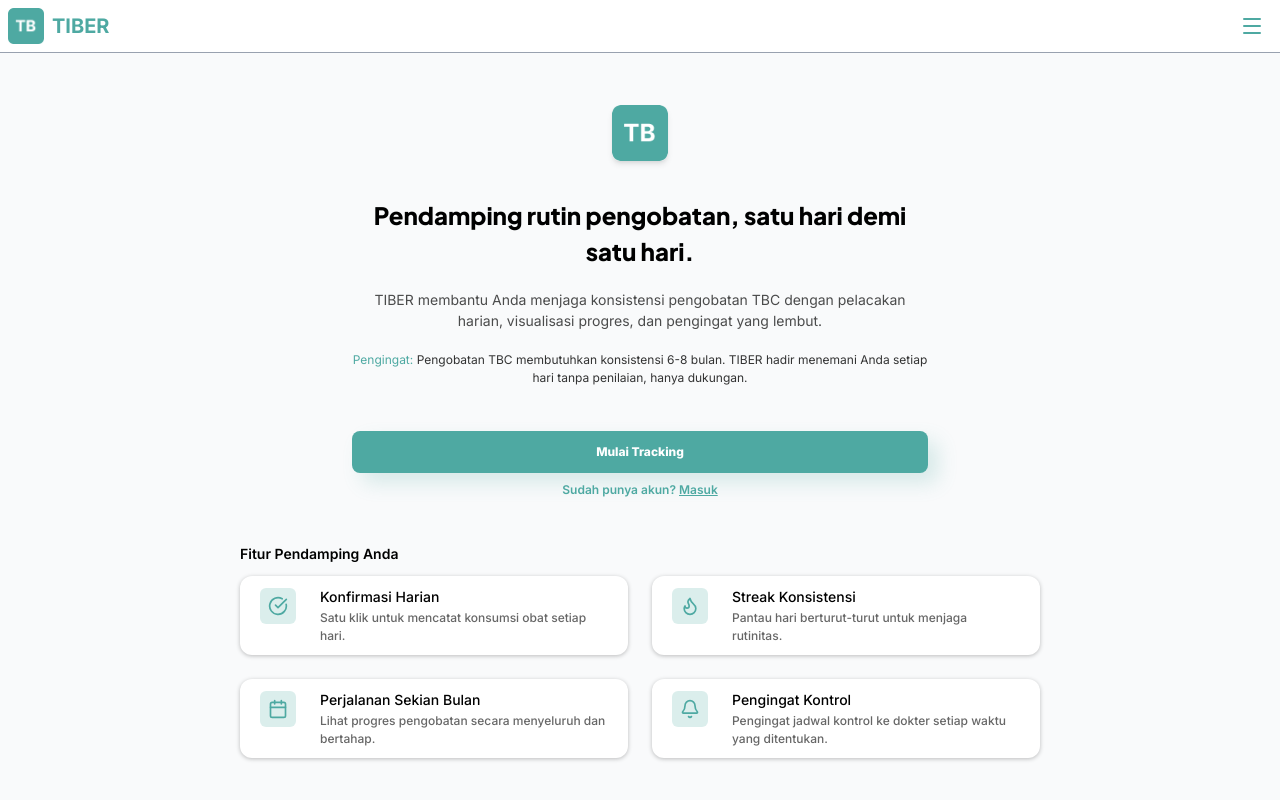
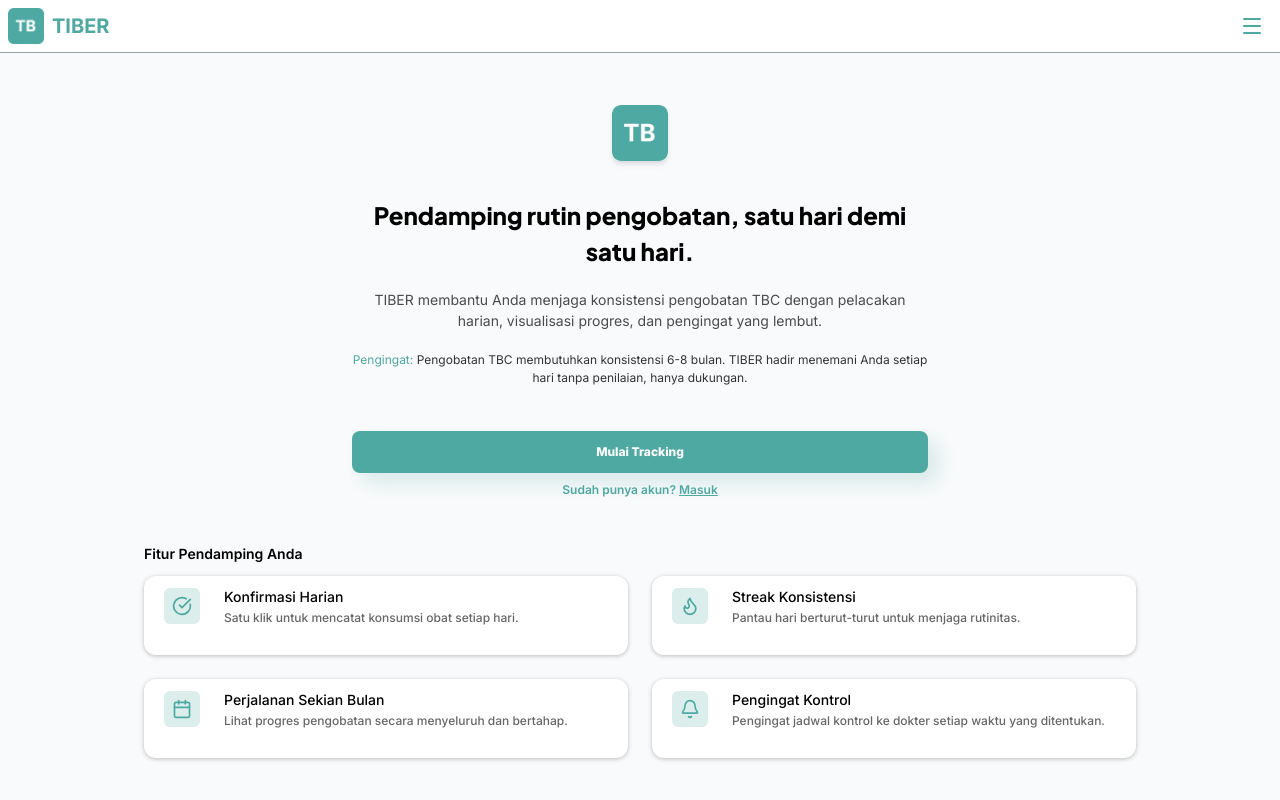
Before and after one commit to saputt/TIBER-FE, a React (Vite) app: page / in a window 1280 px wide. Built offline with nearby package versions, Linux system fonts and the light colour scheme; no server answers.

Commit message:
feat : make responsive for bigger monitor

```diff
--- a/src/components/templates/AppLayout.jsx
+++ b/src/components/templates/AppLayout.jsx
@@ -36,10 +36,12 @@ const AppLayout = () => {
           />
         </div>
         <main
-          className={`p-4 lg:px-32 lg:py-10 bg-gray-50 flex-1 overflow-y-auto relative pb-24 lg:pb-8 ${!isLanding && isLogin ? "pt-20" : ""
+          className={`p-4 lg:px-8 lg:py-10 bg-gray-50 flex-1 overflow-y-auto relative pb-24 lg:pb-8 ${!isLanding && isLogin ? "pt-20" : ""
             }`}
         >
-          <Outlet />
+          <div className="max-w-7xl mx-auto">
+            <Outlet />
+          </div>
         </main>
       </div>
     </div>
```
